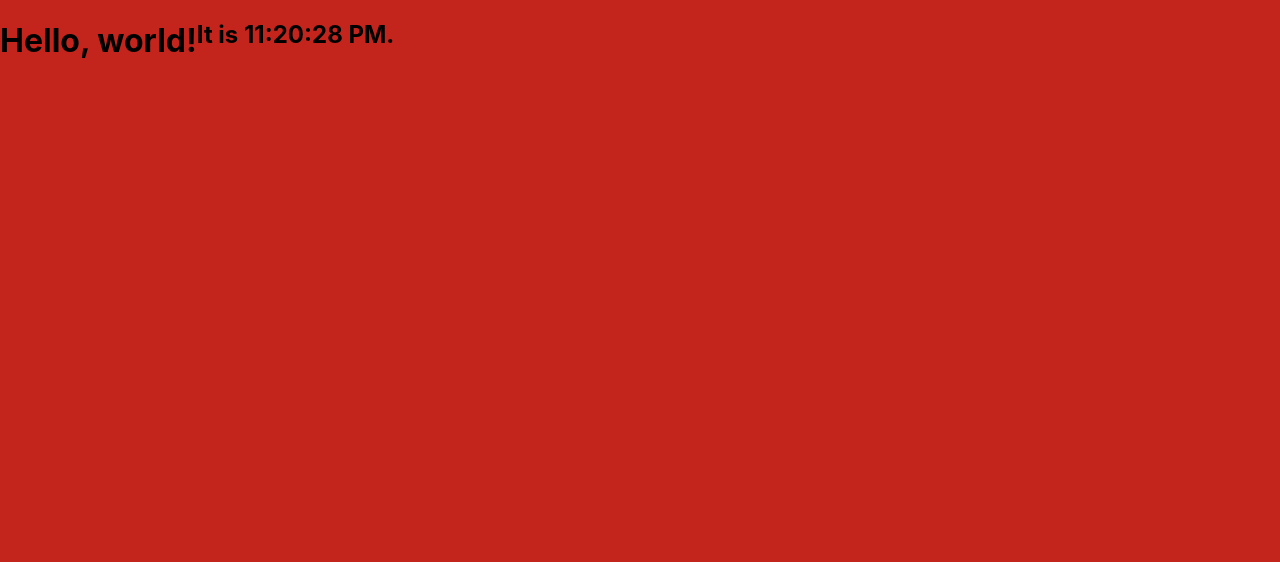
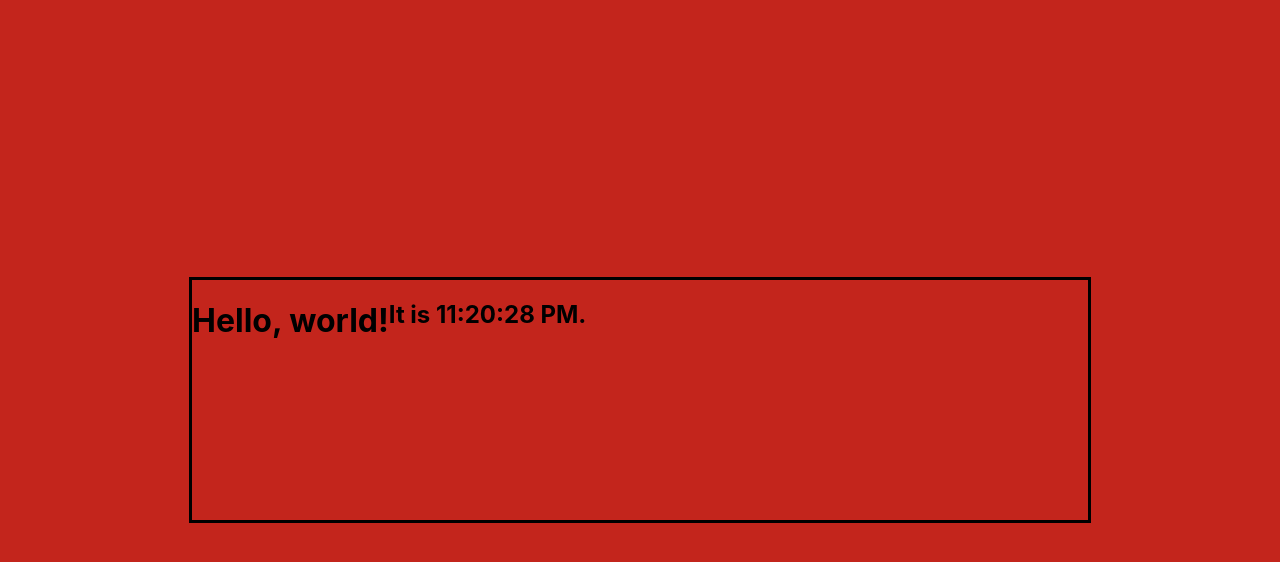
Before and after one commit to cbatsoula/color-homepage, a React (Create React App) app: page / in a window 1280 px wide. Shown: the top 562 px of the page. Built offline with nearby package versions, Linux system fonts and the light colour scheme.

Commit message:
centered box of text

```diff
--- a/src/App.css
+++ b/src/App.css
@@ -4,22 +4,27 @@
   display: flex;
   height: 100vh;
   width: 100vw;
-  /* background-color: black;
-  animation:
-    pulse 5s ease infinite alternate; */
+  /* background-color: black; */
+  animation: pulse 5s infinite;
 }
 
+.Text {
+  display: flex;
+  height: 30vh;
+  width: 70vw;
+  border-style: solid;
+  position: absolute;
+  top: 50%;
+  left: 50%;
+  margin-right: -50%;
+  transform: translate(-50%, -50%)
+}
 
- /* @keyframes pulse {
-  0%, 100% {
+/* @keyframes pulse {
+  0% {
     background-color: pink;
   }
-  50% {
+  100% {
     background-color: #c4cf7c;
   }
-  60% {
-    background-color: blue;
-  }
-  /* 0% {
-    background-color: randomColor;
-  } */
+} */
--- a/src/App.js
+++ b/src/App.js
@@ -32,17 +32,14 @@ class App extends React.Component {
     });
   }
 
-
-
-
-
   render () {
 
     return (
       <div className="App" style={{backgroundColor: this.randomColor()}}>
-      <h1>Hello, world!</h1>
-      <h2>It is {this.state.date.toLocaleTimeString()}.</h2>
-
+        <div className="Text">
+          <h1>Hello, world!</h1>
+          <h2>It is {this.state.date.toLocaleTimeString()}.</h2>
+        </div>
 
       </div>
     );
```
